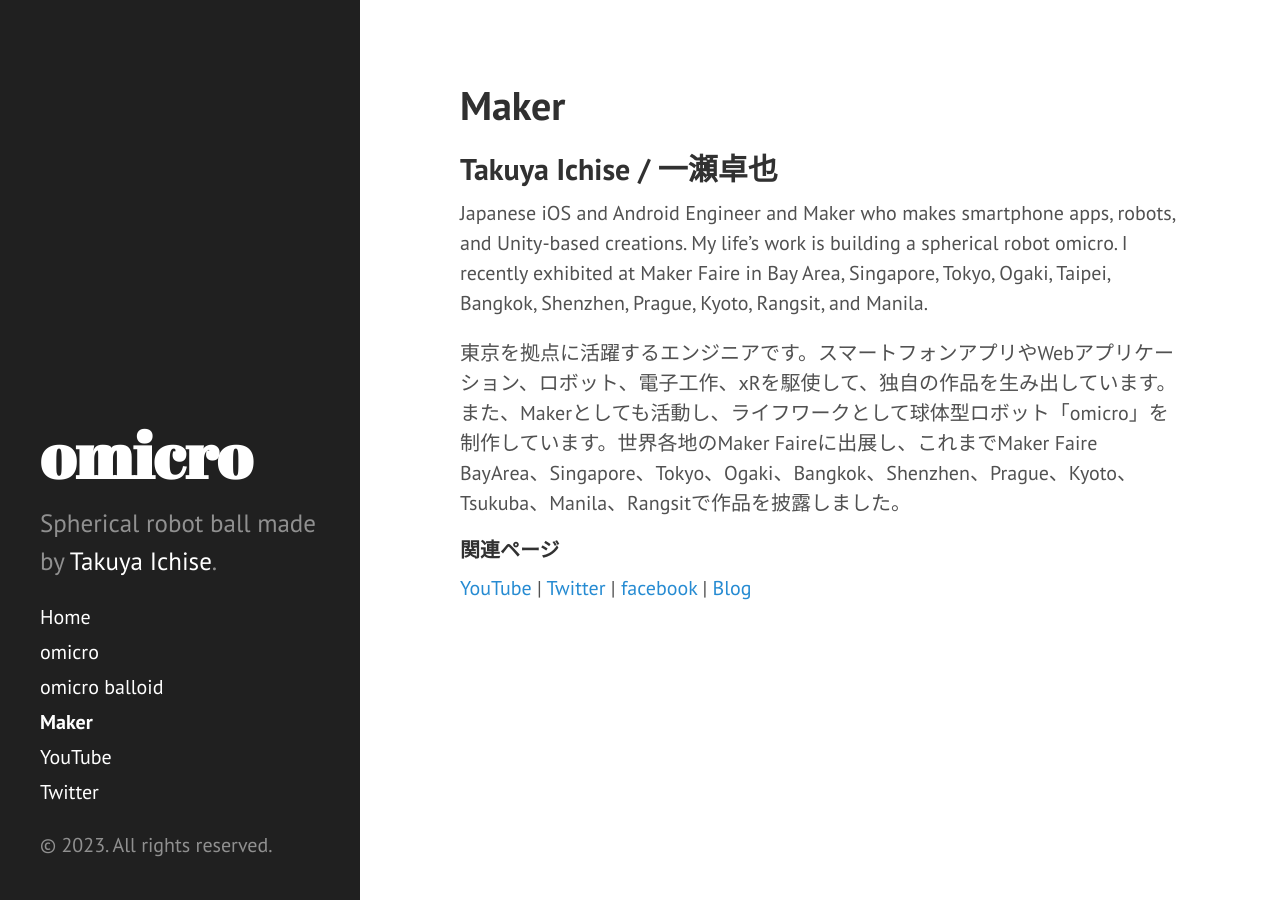
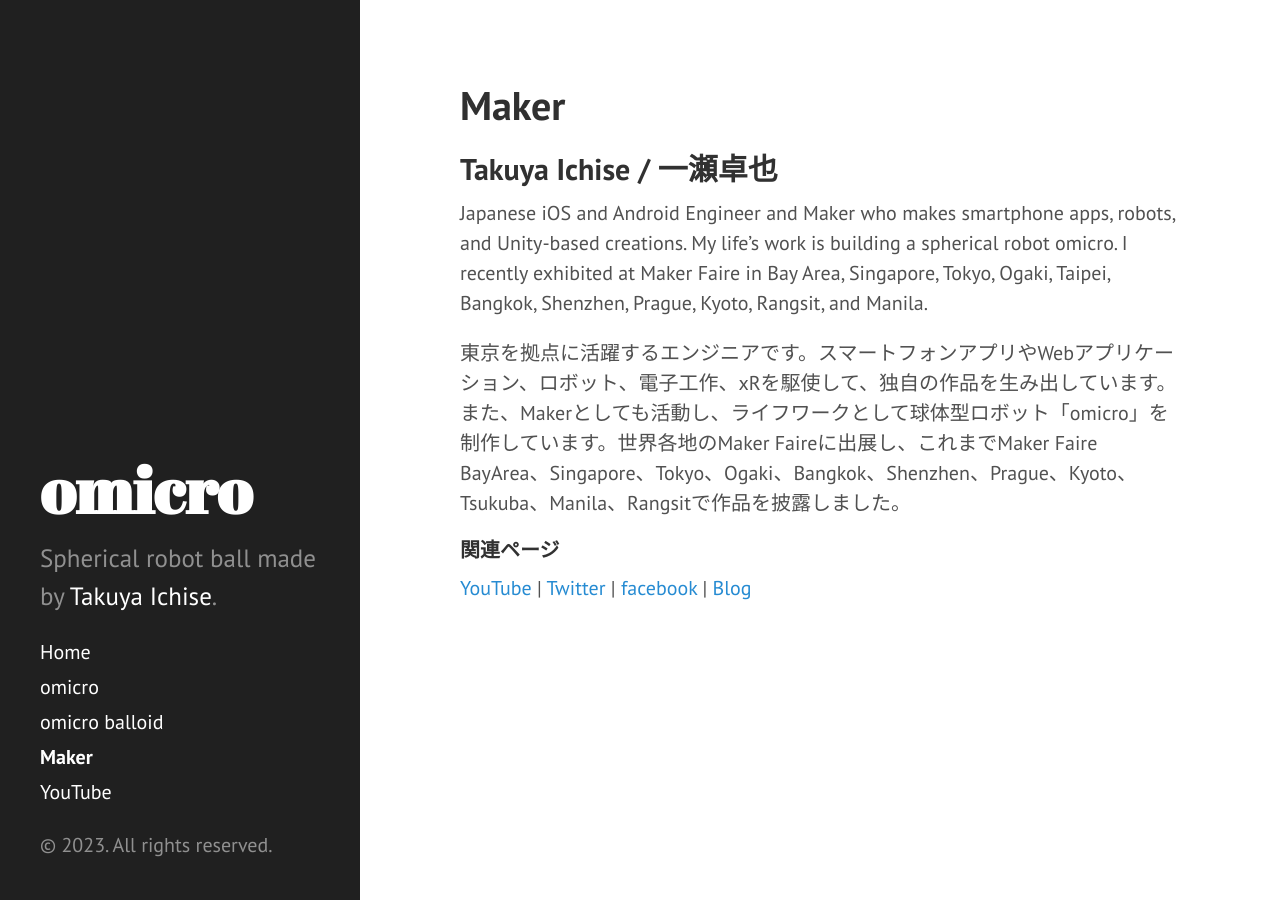
Before and after one commit to tichise/omicro.tokyo, a Jekyll site: the page built from maker.md, in a window 1280 px wide. Built offline with Jekyll 4.4.1, drawn with Linux system fonts in a browser that asks for light colours; Markdown is read by kramdown in place of the engine named in the settings.

Commit message:
Update sidebar.html

```diff
--- a/_includes/sidebar.html
+++ b/_includes/sidebar.html
@@ -31,7 +31,6 @@
       {% endfor %}
 
       <a class="sidebar-nav-item" href="https://www.youtube.com/channel/UCNNG0Xf5_BI9byQsi13VjeQ">YouTube</a>
-      <a class="sidebar-nav-item" href="http://twitter.com/omicrotokyo">Twitter</a>
     </nav>
 
     <p>&copy; {{ site.time | date: '%Y' }}. All rights reserved.</p>
```
